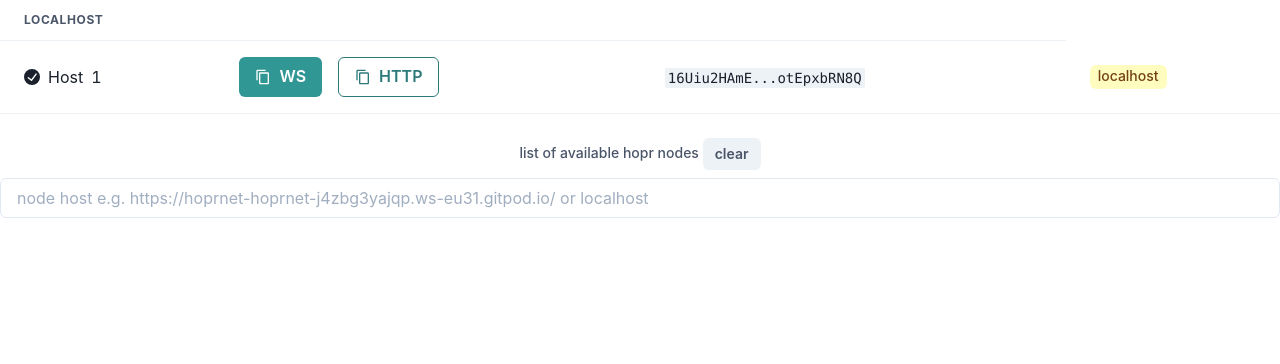
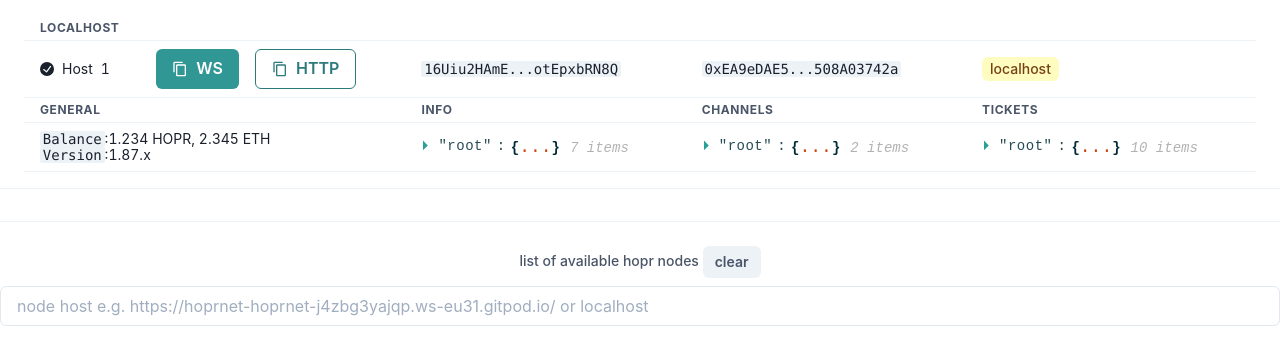
Before and after one commit to hoprnet/hopr-status-board, a React (Vite) app: page / in a window 1280 px wide. Shown: the top 364 px of the page. Built offline with nearby package versions, Linux system fonts and the light colour scheme.

Commit message:
3 files modified, 1 added

```diff
--- a/package.json
+++ b/package.json
@@ -18,6 +18,7 @@
     "framer-motion": "^6.2.6",
     "react": "^17.0.2",
     "react-dom": "^17.0.2",
+    "react-json-view": "^1.21.3",
     "use-immer": "^0.6.0"
   },
   "devDependencies": {
--- a/src/App.tsx
+++ b/src/App.tsx
@@ -16,21 +16,47 @@
   useClipboard,
   Flex,
 } from '@chakra-ui/react';
-import { useState, useEffect } from 'react';
+import ReactJson from 'react-json-view';
+import React, { useState, useEffect, Fragment } from 'react';
+import {
+  getChannels,
+  getHoprAddress,
+  getHoprBalance,
+  getInfo,
+  getNativeAddress,
+  getNativeBalance,
+  getTickets,
+  getVersion,
+} from './api';
 
 const truncate = (str: string, chars = 10) =>
   str.substr(0, chars) + '...' + str.substr(str.length - chars, chars);
+
+const parseEther = (value: string) =>
+  Number((BigInt(value) / 10n ** 14n).toString()) / 10000;
 
 type Host = {
   url: URL;
   domain: string;
 };
 
+type Balance = {
+  native: string;
+  hopr: string;
+};
+
+type Address = Balance;
+
 type Node = {
   index: number;
   httpEndpoint: string;
   wsEndpoint: string;
-  address: string;
+  address: Address;
+  balance: Balance;
+  version: string;
+  info?: any;
+  channels?: any;
+  tickets?: any;
 };
 
 type Nodes = { [key: string]: Node[] };
@@ -71,16 +97,17 @@
   nodes: Nodes;
   domain: string;
 }) => (
-  <Table key={host}>
+  <Table key={host} size="sm">
     <Thead>
       <Tr>
-        <Th colSpan={3}>{host}</Th>
+        <Th colSpan={5}>{host}</Th>
       </Tr>
     </Thead>
     <Tbody>
       {nodes[host] &&
         nodes[host].map((node) => (
-          <Tr key={node.address}>
+          <Fragment key={node.address.hopr}>
+            <Tr>
               <Td>
                 <Flex alignItems="center">
                   {node.address ? <CheckCircleIcon /> : <WarningIcon />}{' '}
@@ -100,13 +127,46 @@
               </Td>
               <Td>
                 <Code>
-                {node.address ? truncate(node.address) : 'No address'}
+                  {node.address
+                    ? truncate(node.address.hopr)
+                    : 'No HOPR address'}
+                </Code>
+              </Td>
+              <Td>
+                <Code>
+                  {node.address
+                    ? truncate(node.address.native)
+                    : 'No ETH address'}
                 </Code>
               </Td>
               <Td>
                 <Tag colorScheme="yellow">{domain}</Tag>
               </Td>
             </Tr>
+            <Tr>
+              <Th colSpan={2}>General</Th>
+              <Th>Info</Th>
+              <Th>Channels</Th>
+              <Th>Tickets</Th>
+            </Tr>
+            <Tr>
+              <Td colSpan={2}>
+                <Code>Balance</Code>:{parseEther(node.balance.hopr)} HOPR,{' '}
+                {parseEther(node.balance.native)} ETH
+                <br />
+                <Code>Version</Code>:{node.version}
+              </Td>
+              <Td>
+                <ReactJson src={node.info} collapsed />
+              </Td>
+              <Td>
+                <ReactJson src={node.channels} collapsed />
+              </Td>
+              <Td>
+                <ReactJson src={node.tickets} collapsed />
+              </Td>
+            </Tr>
+          </Fragment>
         ))}
     </Tbody>
   </Table>
@@ -138,21 +198,28 @@
     return await Promise.all(
       [...Array(NODES)].map(async (_, index) => {
         const headers = getHeaders(DEFAULT_SECURITY_TOKEN);
-        const address = (
-          (await (
-            await fetch(`${BASE_HTTP(index + 1)}/api/v2/account/addresses`, {
-              headers,
-            }).catch((err) => ({
-              json: () =>
-                Promise.resolve({
-                  hoprAddress: '',
-                }),
-            }))
-          ).json()) as ResponseAddress
-        ).hoprAddress;
+        const hoprAddress = await getHoprAddress(BASE_HTTP(index + 1), headers);
+        const nativeAddress = await getNativeAddress(
+          BASE_HTTP(index + 1),
+          headers
+        );
+        const hoprBalance = await getHoprBalance(BASE_HTTP(index + 1), headers);
+        const nativeBalance = await getNativeBalance(
+          BASE_HTTP(index + 1),
+          headers
+        );
+        const version = await getVersion(BASE_HTTP(index + 1), headers);
+        const info = await getInfo(BASE_HTTP(index + 1), headers);
+        const channels = await getChannels(BASE_HTTP(index + 1), headers);
+        const tickets = await getTickets(BASE_HTTP(index + 1), headers);
         return {
           index,
-          address,
+          address: { hopr: hoprAddress, native: nativeAddress },
+          version,
+          info,
+          channels,
+          tickets,
+          balance: { hopr: hoprBalance, native: nativeBalance },
           httpEndpoint: BASE_HTTP(index + 1),
           wsEndpoint: BASE_WS(index + 1),
         };
@@ -191,9 +258,69 @@
         localhost: [
           {
             index: 0,
+            balance: {
+              hopr: '1234000000000000000',
+              native: '2345000000000000000',
+            },
+            channels: {
+              incoming: [
+                {
+                  type: 'incoming',
+                  channelId:
+                    '0x04e50b7ddce9770f58cebe51f33b472c92d1c40384759f5a0b1025220bf15ec5',
+                  peerId:
+                    '16Uiu2HAmVfV4GKQhdECMqYmUMGLy84RjTJQxTWDcmUX5847roBar',
+                  status: 'Open',
+                  balance: '10000000000000000000',
+                },
+              ],
+              outgoing: [
+                {
+                  type: 'incoming',
+                  channelId:
+                    '0x04e50b7ddce9770f58cebe51f33b472c92d1c40384759f5a0b1025220bf15ec5',
+                  peerId:
+                    '16Uiu2HAmVfV4GKQhdECMqYmUMGLy84RjTJQxTWDcmUX5847roBar',
+                  status: 'Open',
+                  balance: '10000000000000000000',
+                },
+              ],
+            },
+            info: {
+              environment: 'hardhat-localhost',
+              announcedAddress: [
+                '/ip4/128.0.215.32/tcp/9080/p2p/16Uiu2HAm91QFjPepnwjuZWzK5pb5ZS8z8qxQRfKZJNXjkgGNUAit',
+                '/p2p/16Uiu2HAmLpqczAGfgmJchVgVk233rmB2T3DSn2gPG6JMa5brEHZ1/p2p-circuit/p2p/16Uiu2HAm91QFjPepnwjuZWzK5pb5ZS8z8qxQRfKZJNXjkgGNUAit',
+                '/ip4/127.0.0.1/tcp/9080/p2p/16Uiu2HAm91QFjPepnwjuZWzK5pb5ZS8z8qxQRfKZJNXjkgGNUAit',
+                '/ip4/192.168.178.56/tcp/9080/p2p/16Uiu2HAm91QFjPepnwjuZWzK5pb5ZS8z8qxQRfKZJNXjkgGNUAit',
+              ],
+              listeningAddress: [
+                '/ip4/0.0.0.0/tcp/9080/p2p/16Uiu2HAm91QFjPepnwjuZWzK5pb5ZS8z8qxQRfKZJNXjkgGNUAit',
+              ],
+              network: 'hardhat',
+              hoprToken: '0xe7f1725E7734CE288F8367e1Bb143E90bb3F0512',
+              hoprChannels: '0x2a54194c8fe0e3CdeAa39c49B95495aA3b44Db63',
+              channelClosurePeriod: 1,
+            },
+            tickets: {
+              pending: 0,
+              unredeemed: 0,
+              unredeemedValue: 'string',
+              redeemed: 0,
+              redeemedValue: 'string',
+              losingTickets: 0,
+              winProportion: 0,
+              neglected: 0,
+              rejected: 0,
+              rejectedValue: 'string',
+            },
+            version: '1.87.x',
             httpEndpoint: 'http://localhost:3001',
             wsEndpoint: 'ws//localhost:3000',
-            address: '16Uiu2HAmE9b3TSHeF25uJS1Ecf2Js3TutnaSnipdV9otEpxbRN8Q',
+            address: {
+              hopr: '16Uiu2HAmE9b3TSHeF25uJS1Ecf2Js3TutnaSnipdV9otEpxbRN8Q',
+              native: '0xEA9eDAE5CfC794B75C45c8fa89b605508A03742a',
+            },
           },
         ],
       }}
@@ -211,11 +338,20 @@
           </Button>
         </TableCaption>
         <Tbody>
-          {exampleTable}
           <Tr>
+            <Td>{exampleTable}</Td>
+          </Tr>
+          <Tr>
+            <Td>
               {Object.keys(hosts).map((host) => (
-              <Hosts host={host} nodes={nodes} domain={hosts[host].domain} />
+                <Hosts
+                  key={host}
+                  host={host}
+                  nodes={nodes}
+                  domain={hosts[host].domain}
+                />
               ))}
+            </Td>
           </Tr>
         </Tbody>
       </Table>
--- /dev/null
+++ b/src/api.ts
@@ -0,0 +1,73 @@
+type GenericResponse = any;
+
+const nonJsonApi = async (
+  baseUrl: string,
+  headers: Headers,
+  endpoint: string,
+  jsonCatchResponse: Promise<any>
+) =>
+  (await (
+    await fetch(`${baseUrl}${endpoint}`, {
+      headers,
+    }).catch((err) => ({
+      json: () => jsonCatchResponse,
+    }))
+  ).json()) as GenericResponse;
+
+const api = async (
+  baseUrl: string,
+  headers: Headers,
+  endpoint: string,
+  jsonCatchResponse: Promise<any>,
+  keyValue: string
+) =>
+  (await nonJsonApi(baseUrl, headers, endpoint, jsonCatchResponse))[keyValue];
+
+export const getBalance =
+  (baseUrl: string, headers: Headers) => (balanceType: string) =>
+    api(
+      baseUrl,
+      headers,
+      '/api/v2/account/balances',
+      Promise.resolve({ [balanceType]: '' }),
+      balanceType
+    );
+
+export const getAddress =
+  (baseUrl: string, headers: Headers) => (addressType: string) =>
+    api(
+      baseUrl,
+      headers,
+      '/api/v2/account/addresses',
+      Promise.resolve({ [addressType]: '' }),
+      addressType
+    );
+
+export const getHoprAddress = (baseUrl: string, headers: Headers) =>
+  getAddress(baseUrl, headers)('hopr');
+
+export const getNativeAddress = (baseUrl: string, headers: Headers) =>
+  getAddress(baseUrl, headers)('native');
+
+export const getHoprBalance = (baseUrl: string, headers: Headers) =>
+  getBalance(baseUrl, headers)('hopr');
+
+export const getNativeBalance = (baseUrl: string, headers: Headers) =>
+  getBalance(baseUrl, headers)('native');
+
+export const getChannels = (baseUrl: string, headers: Headers) =>
+  nonJsonApi(baseUrl, headers, '/api/v2/channels', Promise.resolve({}));
+
+export const getInfo = (baseUrl: string, headers: Headers) =>
+  nonJsonApi(baseUrl, headers, '/api/v2/node/info', Promise.resolve({}));
+
+export const getTickets = (baseUrl: string, headers: Headers) =>
+  nonJsonApi(
+    baseUrl,
+    headers,
+    '/api/v2/tickets/statistics',
+    Promise.resolve({})
+  );
+
+export const getVersion = (baseUrl: string, headers: Headers) =>
+  nonJsonApi(baseUrl, headers, '/api/v2/node/version', Promise.resolve(''));
```
Also changed, not shown: 1 other file (tests, documents, lock files or other folders). Lines whose indentation alone changed are shown as unchanged.
